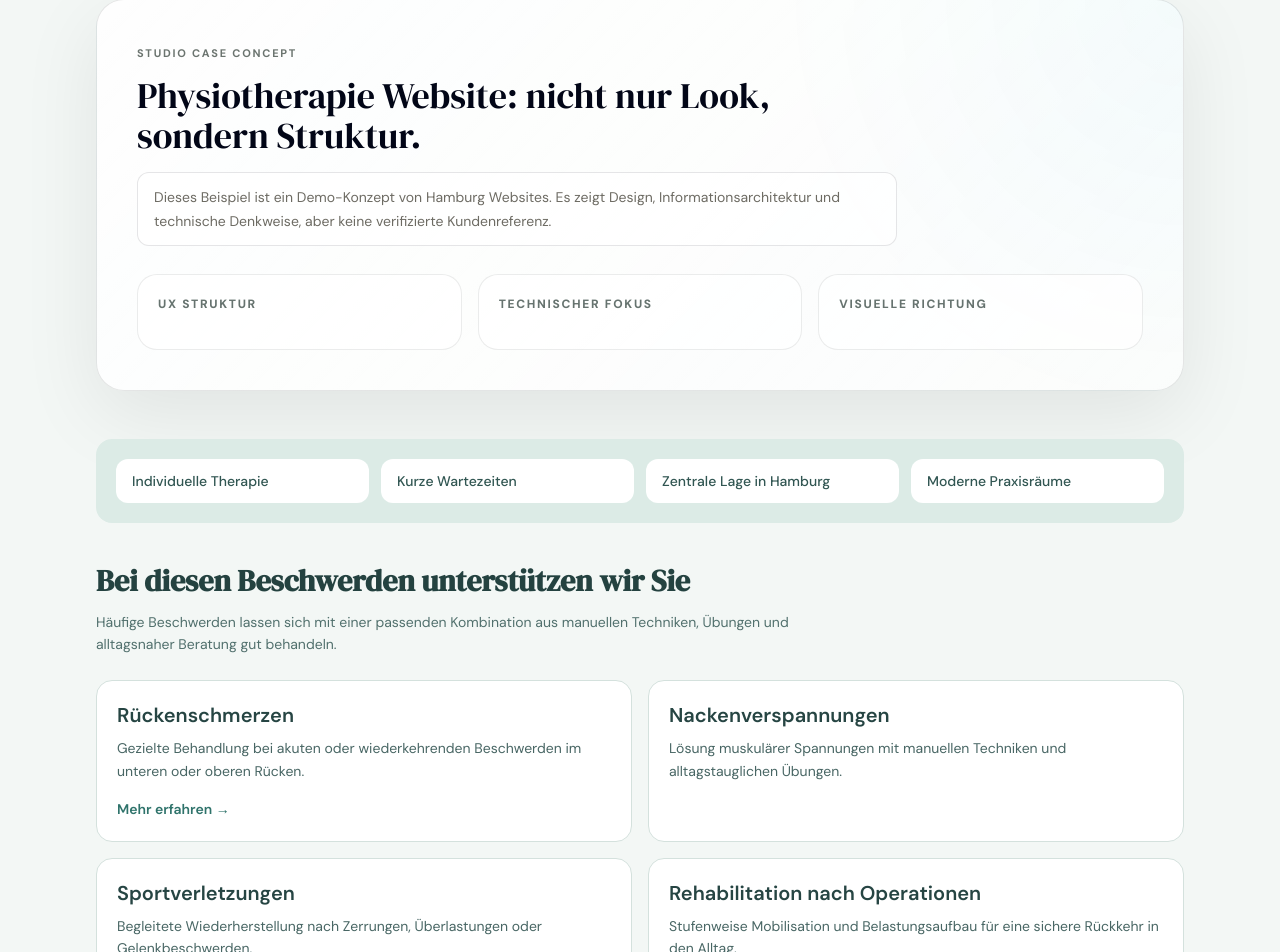
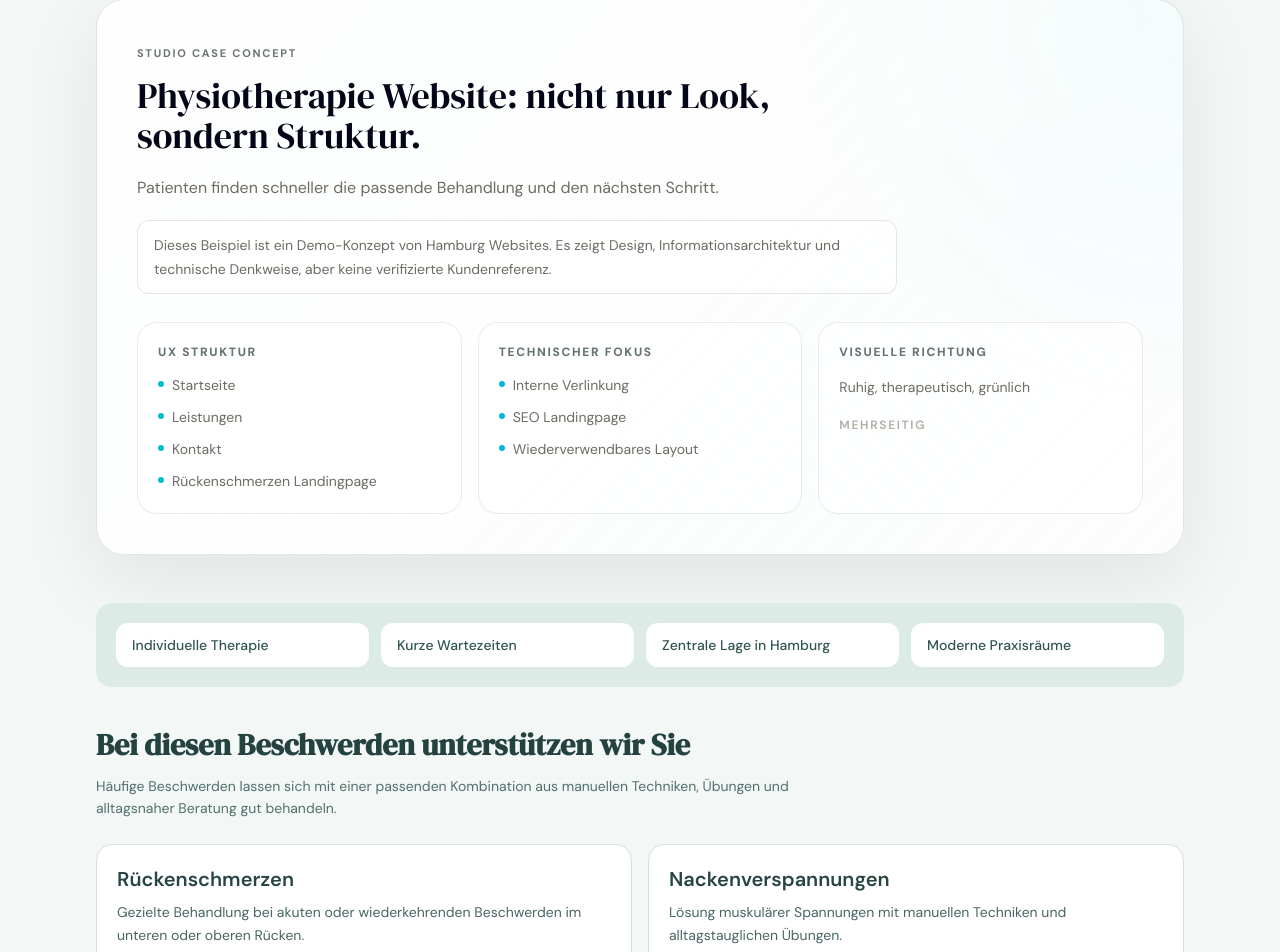
Before and after one commit to VonBismark1871/Hamburg-Website, a Next.js app: page /referenzen/physio-demo in a window 1280 px wide. Shown: the part 831-1783 px from the top of the page. Built offline with nearby package versions, Linux system fonts and the light colour scheme.

Commit message:
Add required reference metadata arrays

```diff
--- a/data/references.js
+++ b/data/references.js
@@ -5,7 +5,12 @@ export const referenceProjects = [
     description: 'Atmosphärische Restaurant-Website mit Fokus auf Reservierungen, Speisekarte und visuelle Stimmung.',
     image: '/demo-images/restaurant.svg',
     tags: ['Reservierung', 'Speisekarte', 'Galerie'],
-    tone: 'warm'
+    tone: 'warm',
+    format: 'Onepager',
+    conceptFocus: 'Mehr Reservierungsanfragen durch klare Genuss-Story und schnelle Kontaktwege.',
+    uxStructure: ['Hero mit zwei CTAs', 'Speisekarte', 'Atmosphäre', 'Reservierung', 'Kontakt'],
+    technicalFocus: ['Local SEO Struktur', 'Bildpriorisierung', 'Mobile CTA-Führung'],
+    visualDirection: 'Warm, kontrastreich, bildgeführt'
   },
   {
     slug: 'friseursalon-demo',
@@ -13,7 +18,12 @@ export const referenceProjects = [
     description: 'Moderne Salon-Website mit Terminbuchung, Leistungsübersicht und stilvoller Bildsprache.',
     image: '/demo-images/barbershop.svg',
     tags: ['Terminbuchung', 'Leistungen', 'Kontakt'],
-    tone: 'dark'
+    tone: 'dark',
+    format: 'Onepager',
+    conceptFocus: 'Aus einem austauschbaren Salon wird eine beratungsstarke lokale Marke.',
+    uxStructure: ['Hero', 'Beliebte Leistungen', 'Lookbook', 'Team', 'Termin', 'Kontakt'],
+    technicalFocus: ['Responsive Galerie', 'Formularrouting', 'Performance-Bildgrößen'],
+    visualDirection: 'Soft premium, editorial, warm-neutral'
   },
   {
     slug: 'zahnarzt-demo',
@@ -21,7 +31,12 @@ export const referenceProjects = [
     description: 'Helle Praxis-Website für Vertrauen, Leistungsdarstellung und einfache Terminanfragen.',
     image: '/demo-images/zahnarzt.svg',
     tags: ['Leistungen', 'Team', 'Termin anfragen'],
-    tone: 'clean'
+    tone: 'clean',
+    format: 'Onepager',
+    conceptFocus: 'Angst und Unsicherheit reduzieren, Terminentscheidung erleichtern.',
+    uxStructure: ['Praxisversprechen', 'Leistungen', 'Termin', 'Praxisräume', 'Team', 'Kontakt'],
+    technicalFocus: ['Schema-fähige Inhalte', 'Accessibility Basics', 'Klare Heading-Hierarchie'],
+    visualDirection: 'Hell, medizinisch, ruhig'
   },
   {
     slug: 'physio-demo',
@@ -29,7 +44,12 @@ export const referenceProjects = [
     description: 'Ruhiges, modernes Praxiskonzept mit klaren Behandlungsinfos und Kontaktpunkten.',
     image: '/demo-images/physio.svg',
     tags: ['Behandlungen', 'Praxisinfos', 'Kontakt'],
-    tone: 'calm'
+    tone: 'calm',
+    format: 'Mehrseitig',
+    conceptFocus: 'Patienten finden schneller die passende Behandlung und den nächsten Schritt.',
+    uxStructure: ['Startseite', 'Leistungen', 'Kontakt', 'Rückenschmerzen Landingpage'],
+    technicalFocus: ['Interne Verlinkung', 'SEO Landingpage', 'Wiederverwendbares Layout'],
+    visualDirection: 'Ruhig, therapeutisch, grünlich'
   },
   {
     slug: 'autoservice-demo',
@@ -37,7 +57,12 @@ export const referenceProjects = [
     description: 'Strukturierte Werkstatt-Website mit starken Leistungsblöcken und direkter Anfrageführung.',
     image: '/demo-images/local-service.svg',
     tags: ['Leistungen', 'Werkstatt', 'Anfrage'],
-    tone: 'contrast'
+    tone: 'contrast',
+    format: 'Mehrseitig',
+    conceptFocus: 'Komplexe Werkstattleistungen werden verständlich und anfrageorientiert sortiert.',
+    uxStructure: ['Startseite', 'Leistungen', 'Inspektion Landingpage', 'Kontakt'],
+    technicalFocus: ['Service-Seitenstruktur', 'CTA-Konsistenz', 'Statische Performance'],
+    visualDirection: 'Kontrastreich, robust, präzise'
   },
   {
     slug: 'immobilien-demo',
@@ -45,7 +70,12 @@ export const referenceProjects = [
     description: 'Editorial geprägte Immobilienpräsentation mit Objektfokus, Exposé und Kontakt.',
     image: '/demo-images/immobilien.svg',
     tags: ['Objekte', 'Anfrage', 'Exposé'],
-    tone: 'premium'
+    tone: 'premium',
+    format: 'Mehrseitig',
+    conceptFocus: 'Hochwertige Vermarktung sichtbar machen, bevor ein Eigentümer Kontakt aufnimmt.',
+    uxStructure: ['Startseite', 'Objektübersicht', 'Exposés', 'Kontakt/Bewertung'],
+    technicalFocus: ['Filterbare Datenstruktur', 'Objekt-Templates', 'SEO-fähige Exposé-Seiten'],
+    visualDirection: 'Editorial, ruhig, premium'
   }
 ];
 
```
